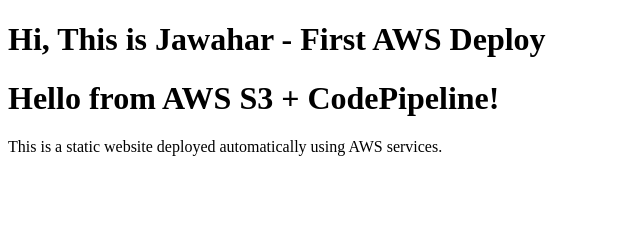
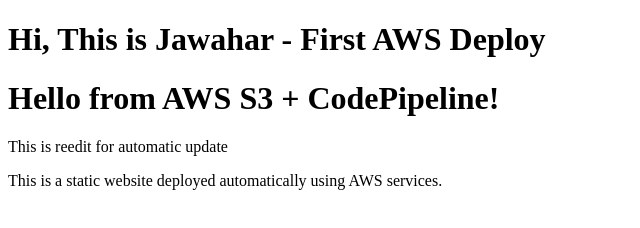
Before and after one commit to Jawahar1112/My-Website, a plain HTML site: page index.html in a window 1280 px wide. Shown: the whole page, without its empty margins (0-640 px from the left). Drawn offline with Linux system fonts and the light colour scheme.

```diff
--- a/index.html
+++ b/index.html
@@ -10,6 +10,7 @@
 <body>
     <h1>Hi, This is Jawahar - First AWS Deploy<h1>
     <h1>Hello from AWS S3 + CodePipeline!</h1>
+    </h1>This is reedit for automatic update</h1>
     <p>This is a static website deployed automatically using AWS services.</p>
 </body>
 
```
